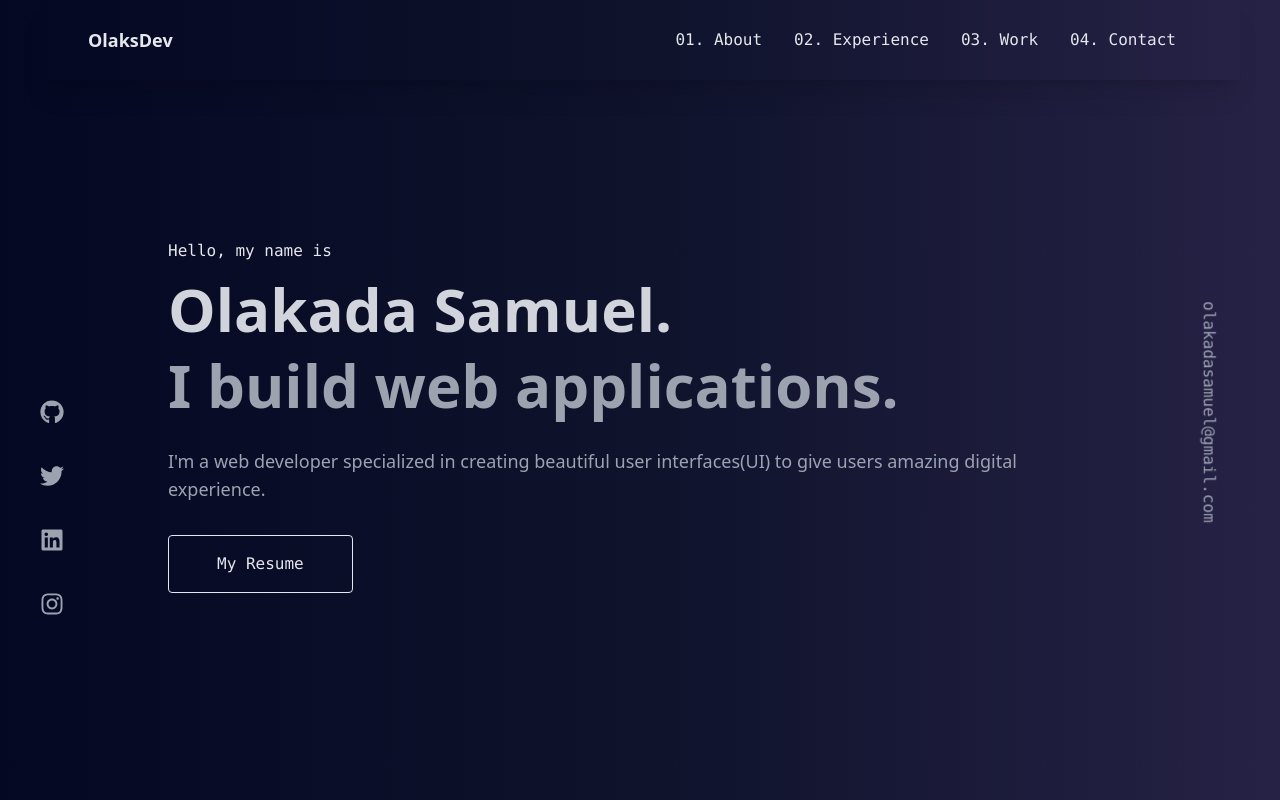
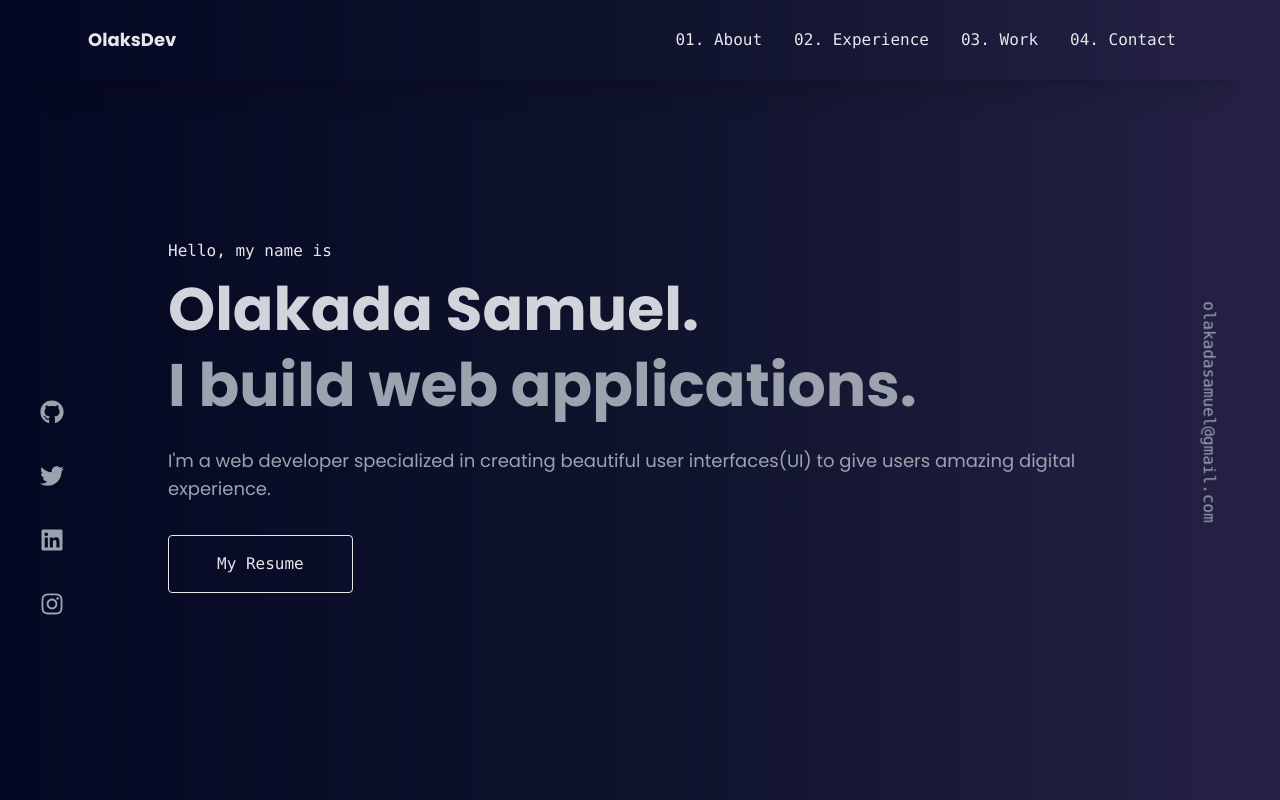
Before and after one commit to olakadasami/myPortfolio, a React app: page / in a window 1280 px wide. Shown: the top 800 px of the page. Built offline with nearby package versions, Linux system fonts and the light colour scheme; no server answers; the HTML template or start-up script is replaced by a standard one.

Commit message:
chore: add font poppins to main html tag

```diff
--- a/src/App.tsx
+++ b/src/App.tsx
@@ -5,7 +5,7 @@ import { siteMeta } from "./metaConfig";
 
 const App = () => {
   return (
-    <main className="bg-gradient md:px-5 lg:px-10 text-gray-400">
+    <main className="bg-gradient md:px-5 lg:px-10 text-gray-400 font-poppins">
       {/* SEO optimization */}
       <Helmet>
         <meta name="viewport" content="width=device-width, initial-scale=1" />
```
